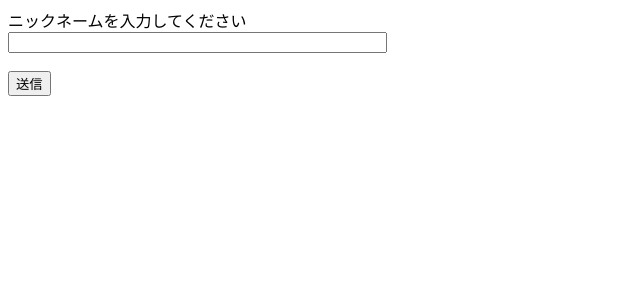
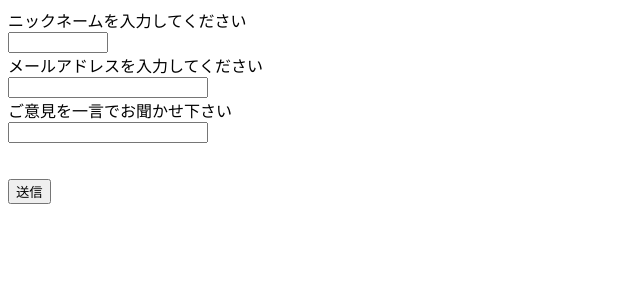
Before and after one commit to kenta-matsuzaki/phpkiso, a PHP site: page / in a window 1280 px wide. Shown: the top 300 px of the page, without its empty margins (0-640 px from the left). Run offline with PHP 8.4, Linux system fonts and the light colour scheme.

Commit message:
Summary(required)

```diff
--- /dev/null
+++ b/index.html
@@ -0,0 +1,20 @@
+<!DOCTYPE HTML PUBLIC "-//W3C//DTD HTML 4.01 Transitional//EN">
+<html>
+<head>
+<meta http-equiv="Content-Type" content="text/html; charset=UTF-8">
+<title>PHP基礎</title>
+</head>
+<body>
+
+<form method="post" action="check.php">
+  ニックネームを入力してください<br/>
+  <input name="nickname" type="text" style="width:100px"><br/>
+  メールアドレスを入力してください<br/>
+  <input name="email" type="text" style="width:200px"><br/>
+  ご意見を一言でお聞かせ下さい<br/>
+  <input name="goiken" type="text" style="width:200px"><br/>
+  <br/><br/><input type="submit" value="送信">
+</form>
+
+</body>
+</html>
--- a/index.php
+++ /dev/null
@@ -1,16 +0,0 @@
-<!DOCTYPE HTML PUBLIC "-//W3C//DTD HTML 4.01 Transitional//EN">
-<html>
-<head>
-<meta http-equiv="Content-Type" content="text/html; charset=UTF-8">
-<title>PHP基礎</title>
-</head>
-<body>
-
-<form method="post" action="check.php">
-ニックネームを入力してください<br/>
-  <input name="nickname" type="text" style="width:30%">
-  <br/><br/><input type="submit" value="送信">
-</form>
-
-</body>
-</html>
```
Also changed, not shown: check.php (+15 -3 lines).
